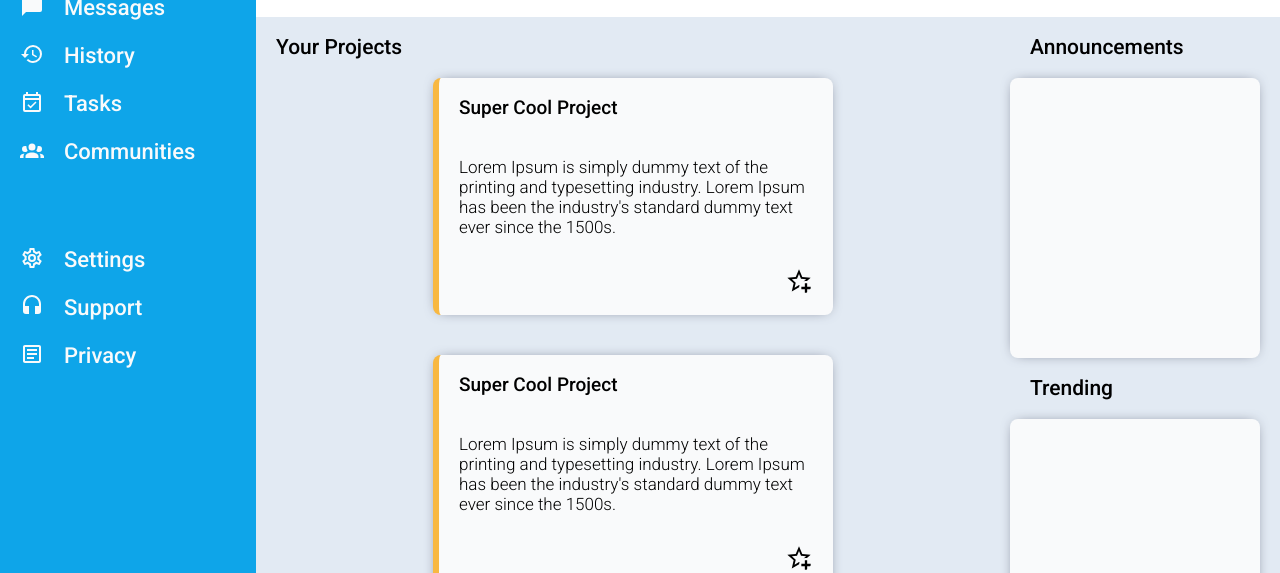
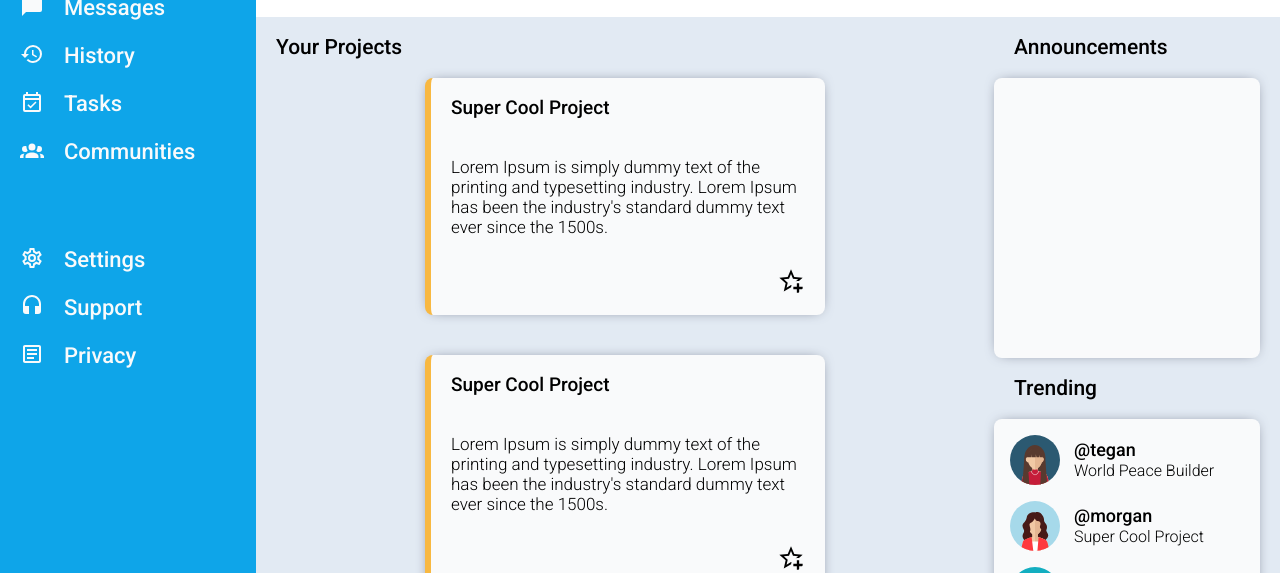
Before and after one commit to Rom4n25/admin-dashboard, a plain HTML site: page index.html in a window 1280 px wide. Shown: the part 227-800 px from the top of the page. Drawn offline with Linux system fonts and the light colour scheme.

Commit message:
Finish trending cart

```diff
--- a/css/style.css
+++ b/css/style.css
@@ -293,6 +293,8 @@ button{
     display: flex;
     flex-direction: column;
     justify-content: space-evenly;
+    align-items: flex-start;
+    padding-left: 16px;
     min-height: 280px;
     width: 250px;
     background-color: #f9fafb;
@@ -300,16 +302,30 @@ button{
     box-shadow: 0px 0px 14px -6px rgba(66, 68, 90, 1);
 }
 
-.trending{
+.trending-content{
+    display: flex;
+    align-items: center;
+    justify-content: center;
+    gap: 12px;
 
 }
 
 p{
     font-size: 21px;
     padding: 20px;
-
 }
 
+.trending-content .text .user{
+    font-size: 18px;
+    font-weight: 500;
+    padding: 2px;;
+}
+
+.trending-content .text .desc{
+    font-size: 16px;
+    font-weight: 100;
+    padding:2px;
+}
 
 @media only screen and (max-width: 1161px) {
     .welcome-box{
--- a/index.html
+++ b/index.html
@@ -193,7 +193,36 @@
                     <p>Announcements</p>
                     <div class="announcements"></div>
                     <p>Trending</p>
-                    <div class="trending"></div>
+                    <div class="trending">
+                        <div class="trending-content">
+                            <img class="avatar-small" src="icons/av1.svg" width="50px" height="auto">
+                            <div class="text">
+                                <p class="user">@tegan</p>
+                                <p class="desc">World Peace Builder</p>
+                            </div>
+                        </div>
+                        <div class="trending-content">
+                            <img class="avatar-small" src="icons/av2.svg" width="50px" height="auto">
+                            <div class="text">
+                                <p class="user">@morgan</p>
+                                <p class="desc">Super Cool Project</p>
+                            </div>
+                        </div>
+                        <div class="trending-content">
+                            <img class="avatar-small" src="icons/av3.svg" width="50px" height="auto">
+                            <div class="text">
+                                <p class="user">@allen</p>
+                                <p class="desc">Life Changing App</p>
+                            </div>
+                        </div>
+                        <div class="trending-content">
+                            <img class="avatar-small" src="icons/av4.svg" width="50px" height="auto">
+                            <div class="text">
+                                <p class="user">@david</p>
+                                <p class="desc">No Traffic Maker</p>
+                            </div>
+                        </div>
+                    </div>
                 </div>
             </div>
 
```
Also changed, not shown: icons/av1.svg (added), icons/av2.svg (added), icons/av3.svg (added), icons/av4.svg (added).
